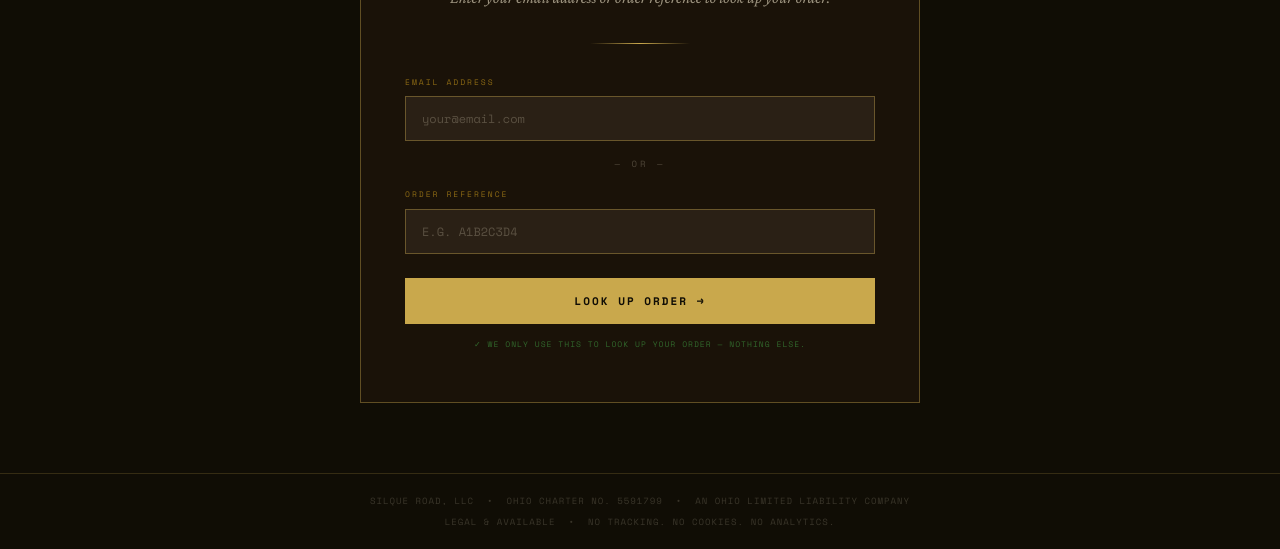
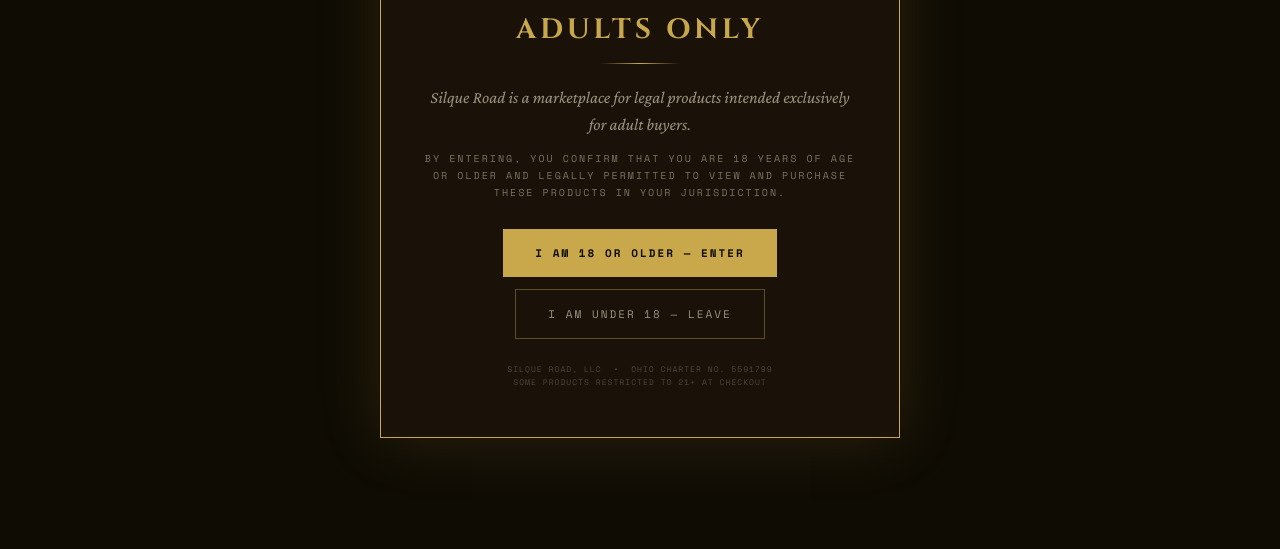
Before and after one commit to xekiellc/silqueroad, a website: page order-status.html in a window 1280 px wide. Shown: the part 251-800 px from the top of the page. Drawn offline with nearby package versions, Linux system fonts and the light colour scheme.

Commit message:
Update order-status.html

```diff
--- a/order-status.html
+++ b/order-status.html
@@ -13,7 +13,7 @@
 :root {
   --gold: #C9A84C; --gold-light: #E8C97A; --gold-dark: #8B6914; --gold-faint: rgba(201,168,76,0.12);
   --ink: #100d05; --ink-mid: #1a1208; --ink-light: #2a2015; --smoke: #1e180a;
-  --sand: #F0E6CC; --sand-muted: rgba(240,230,204,0.6); --green-ok: #3a8a3a;
+  --sand: #F0E6CC; --sand-muted: rgba(240,230,204,0.6); --green-ok: #3a8a3a; --crimson: #8B1A1A;
   --border: rgba(201,168,76,0.2); --border-strong: rgba(201,168,76,0.4);
   --font-display: 'Cinzel', 'Georgia', serif; --font-body: 'Crimson Pro', 'Georgia', serif;
   --font-ui: 'Space Mono', 'Courier New', monospace;
@@ -22,6 +22,28 @@
 html { scroll-behavior: smooth; }
 body { font-family: var(--font-body); background: var(--ink); color: var(--sand); line-height: 1.6; min-height: 100vh; display: flex; flex-direction: column; }
 a { color: inherit; text-decoration: none; }
+.age-gate-overlay { position: fixed; inset: 0; background: rgba(16,13,5,0.98); z-index: 9999; display: none; align-items: center; justify-content: center; padding: 24px; backdrop-filter: blur(8px); }
+.age-gate-overlay.open { display: flex; }
+.age-gate-modal { background: var(--ink-mid); border: 1px solid var(--gold); max-width: 520px; width: 100%; padding: 48px 40px; text-align: center; position: relative; box-shadow: 0 0 60px rgba(201,168,76,0.15); }
+.age-gate-seal { font-family: var(--font-display); font-size: 64px; font-weight: 700; color: var(--gold); opacity: 0.15; line-height: 1; margin-bottom: 8px; }
+.age-gate-label { font-family: var(--font-ui); font-size: 10px; letter-spacing: 5px; color: var(--gold); text-transform: uppercase; opacity: 0.7; margin-bottom: 16px; }
+.age-gate-title { font-family: var(--font-display); font-size: 28px; font-weight: 700; letter-spacing: 4px; color: var(--gold); text-transform: uppercase; margin-bottom: 16px; line-height: 1.2; }
+.age-gate-rule { width: 80px; height: 1px; background: linear-gradient(to right, transparent, var(--gold), transparent); margin: 0 auto 20px; }
+.age-gate-body { font-family: var(--font-body); font-size: 17px; font-style: italic; color: var(--sand-muted); line-height: 1.6; margin-bottom: 12px; }
+.age-gate-confirm { font-family: var(--font-ui); font-size: 10px; letter-spacing: 2px; color: var(--sand-muted); text-transform: uppercase; line-height: 1.7; margin-bottom: 28px; opacity: 0.75; }
+.age-gate-buttons { display: flex; gap: 12px; justify-content: center; flex-wrap: wrap; }
+.age-gate-btn-enter { background: var(--gold); color: var(--ink); font-family: var(--font-ui); font-size: 11px; font-weight: 700; letter-spacing: 2px; text-transform: uppercase; padding: 16px 32px; border: none; cursor: pointer; transition: background 0.2s; }
+.age-gate-btn-enter:hover { background: var(--gold-light); }
+.age-gate-btn-leave { background: transparent; color: var(--sand-muted); font-family: var(--font-ui); font-size: 11px; letter-spacing: 2px; text-transform: uppercase; padding: 16px 32px; border: 1px solid var(--border-strong); cursor: pointer; transition: border-color 0.2s, color 0.2s; }
+.age-gate-btn-leave:hover { border-color: var(--crimson); color: #e07070; }
+.age-gate-legal { font-family: var(--font-ui); font-size: 8px; letter-spacing: 1px; color: var(--sand-muted); opacity: 0.4; text-transform: uppercase; margin-top: 24px; line-height: 1.6; }
+body.age-gate-active { overflow: hidden; }
+@media (max-width: 500px) {
+  .age-gate-modal { padding: 36px 24px; }
+  .age-gate-title { font-size: 22px; letter-spacing: 3px; }
+  .age-gate-buttons { flex-direction: column; }
+  .age-gate-btn-enter, .age-gate-btn-leave { width: 100%; }
+}
 .nav { background: var(--ink); border-bottom: 1px solid var(--border); padding: 0 24px; display: flex; align-items: center; justify-content: space-between; height: 68px; }
 .nav-logo-name { font-family: var(--font-display); font-size: 20px; font-weight: 700; letter-spacing: 3px; color: var(--gold); text-transform: uppercase; }
 .nav-logo-tagline { font-family: var(--font-ui); font-size: 7px; letter-spacing: 3px; color: var(--gold-dark); text-transform: uppercase; display: block; }
@@ -75,6 +97,22 @@
 </head>
 <body>
 
+<div class="age-gate-overlay" id="ageGate" role="dialog" aria-modal="true" aria-labelledby="ageGateTitle">
+  <div class="age-gate-modal">
+    <div class="age-gate-seal">18+</div>
+    <p class="age-gate-label">Age Verification Required</p>
+    <h2 class="age-gate-title" id="ageGateTitle">Adults Only</h2>
+    <div class="age-gate-rule"></div>
+    <p class="age-gate-body">Silque Road is a marketplace for legal products intended exclusively for adult buyers.</p>
+    <p class="age-gate-confirm">By entering, you confirm that you are 18 years of age or older and legally permitted to view and purchase these products in your jurisdiction.</p>
+    <div class="age-gate-buttons">
+      <button class="age-gate-btn-enter" onclick="ageGateEnter()">I am 18 or older &mdash; Enter</button>
+      <button class="age-gate-btn-leave" onclick="ageGateLeave()">I am under 18 &mdash; Leave</button>
+    </div>
+    <p class="age-gate-legal">Silque Road, LLC &nbsp;&bull;&nbsp; Ohio Charter No. 5591799<br>Some products restricted to 21+ at checkout</p>
+  </div>
+</div>
+
 <nav class="nav">
   <a href="/">
     <span class="nav-logo-name">Silque Road</span>
@@ -116,6 +154,32 @@
 </footer>
 
 <script>
+function srGetCookie(name) {
+  const v = `; ${document.cookie}`;
+  const parts = v.split(`; ${name}=`);
+  if (parts.length === 2) return parts.pop().split(';').shift();
+  return null;
+}
+function srSetCookie(name, value, days) {
+  const d = new Date();
+  d.setTime(d.getTime() + (days*24*60*60*1000));
+  document.cookie = `${name}=${value}; expires=${d.toUTCString()}; path=/; SameSite=Lax`;
+}
+function ageGateEnter() {
+  srSetCookie('sr_age_18_verified', 'true', 30);
+  document.getElementById('ageGate').classList.remove('open');
+  document.body.classList.remove('age-gate-active');
+}
+function ageGateLeave() {
+  window.location.href = 'https://www.google.com';
+}
+(function srAgeGateInit() {
+  if (srGetCookie('sr_age_18_verified') !== 'true') {
+    document.getElementById('ageGate').classList.add('open');
+    document.body.classList.add('age-gate-active');
+  }
+})();
+
 const SUPABASE_URL = 'https://pmtfqbefrsplvoriirru.supabase.co';
 const SUPABASE_ANON_KEY = 'eyJhbGciOiJIUzI1NiIsInR5cCI6IkpXVCJ9.eyJpc3MiOiJzdXBhYmFzZSIsInJlZiI6InBtdGZxYmVmcnNwbHZvcmlpcnJ1Iiwicm9sZSI6ImFub24iLCJpYXQiOjE3NzU4Mzk5MzEsImV4cCI6MjA5MTQxNTkzMX0.xgIVCGtB1Elp8ywjQhUAHdAVXOMoZJRmxWXM6vpZBB0';
 
```
